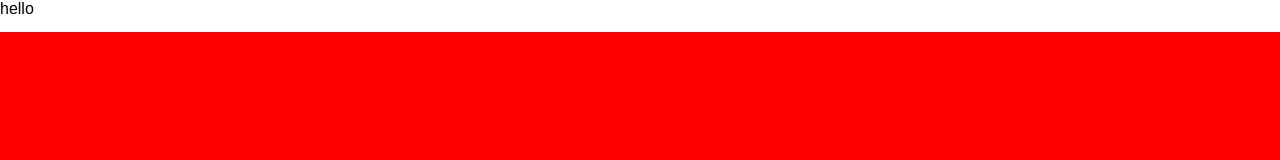
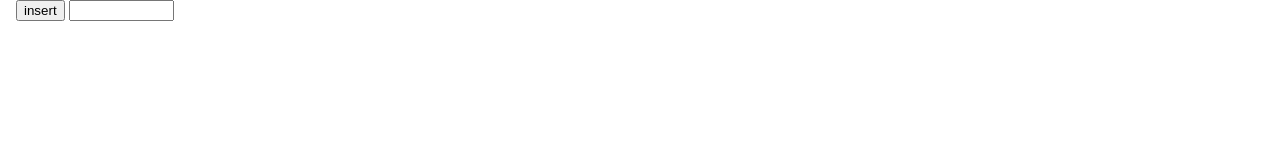
Before and after one commit to TreverHibbs/BPlusTree, a website: page index.html in a window 1280 px wide. Drawn offline with nearby package versions, Linux system fonts and the light colour scheme.

Commit message:
Add insert button

```diff
--- a/css/styles.scss
+++ b/css/styles.scss
@@ -17,9 +17,11 @@ body, html {
   height: 100%;
   margin: 0px;
 }
-.control-bar { grid-area: control-bar; }
+.control-bar {
+  padding: 0px 0px 1em 1em;
+  grid-area: control-bar;
+}
 .main-svg { grid-area: main-svg; }
 
 svg {
-  background-color: red;
 }
--- a/index.html
+++ b/index.html
@@ -17,7 +17,12 @@
 <body>
 <div class="grid-container">
   <div class="main-svg"></div>
-  <div class="control-bar">hello</div>
+  <div class="control-bar">
+    <div class="insert">
+      <button id='insert-btn' class="insert-btn" type="button">insert</button>
+      <input type="text" id="insert-field" name="insert-field" size="10">
+    </div>
+  </div>
 </div>
   <script src="lib/main.js"></script>
 </body>
--- a/lib/main.js
+++ b/lib/main.js
@@ -5,6 +5,15 @@ const mainSvg = d3.select('.main-svg')
   .append('svg')
     .attr('height', '100%')
     .attr('width', '100%');
+
+const insertBtn = document.getElementById('insert-btn');
+insertBtn.addEventListener('click', () => {
+    const insertField = document.getElementById('insert-field');
+    bPlusTree.insert(insertField.value);
+    console.groupCollapsed("BPlusTree insert");
+    console.debug("bPlusTree", JSON.parse(JSON.stringify(bPlusTree)));
+    console.groupEnd();
+});
 
 
 // update graph visualization with svg drawings
```
Also changed, not shown: css/styles.css, 1 other file.
